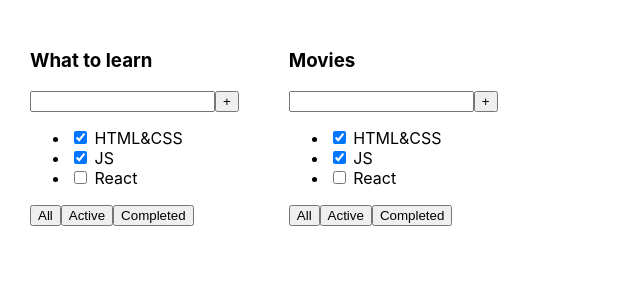
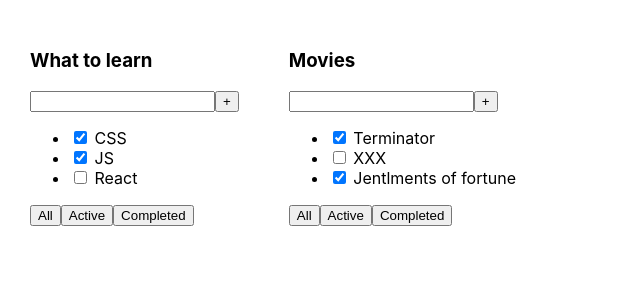
Before and after one commit to uladzidu/to-do-list, a React (Create React App) app: page / in a window 1280 px wide. Shown: the top 300 px of the page, without its empty margins (0-640 px from the left). Built offline with nearby package versions, Linux system fonts and the light colour scheme.

Commit message:
"added propses"

```diff
--- a/src/Todolist.tsx
+++ b/src/Todolist.tsx
@@ -22,9 +22,10 @@
                 <button>+</button>
             </div>
             <ul>
-                <li><input type="checkbox" checked={true} /> <span>HTML&CSS</span></li>
-                <li><input type="checkbox" checked={true} /> <span>JS</span></li>
-                <li><input type="checkbox" checked={false} /> <span>React</span></li>
+                <li><input type="checkbox" checked= {props.tasks[0].isDone} /> <span> {props.tasks[0].title} </span></li>
+                <li><input type="checkbox" checked= {props.tasks[1].isDone} /> <span> {props.tasks[1].title} </span></li>
+                <li><input type="checkbox" checked= {props.tasks[2].isDone} /> <span> {props.tasks[2].title} </span></li>
+
             </ul>
             <div>
                 <button>All</button>
```
